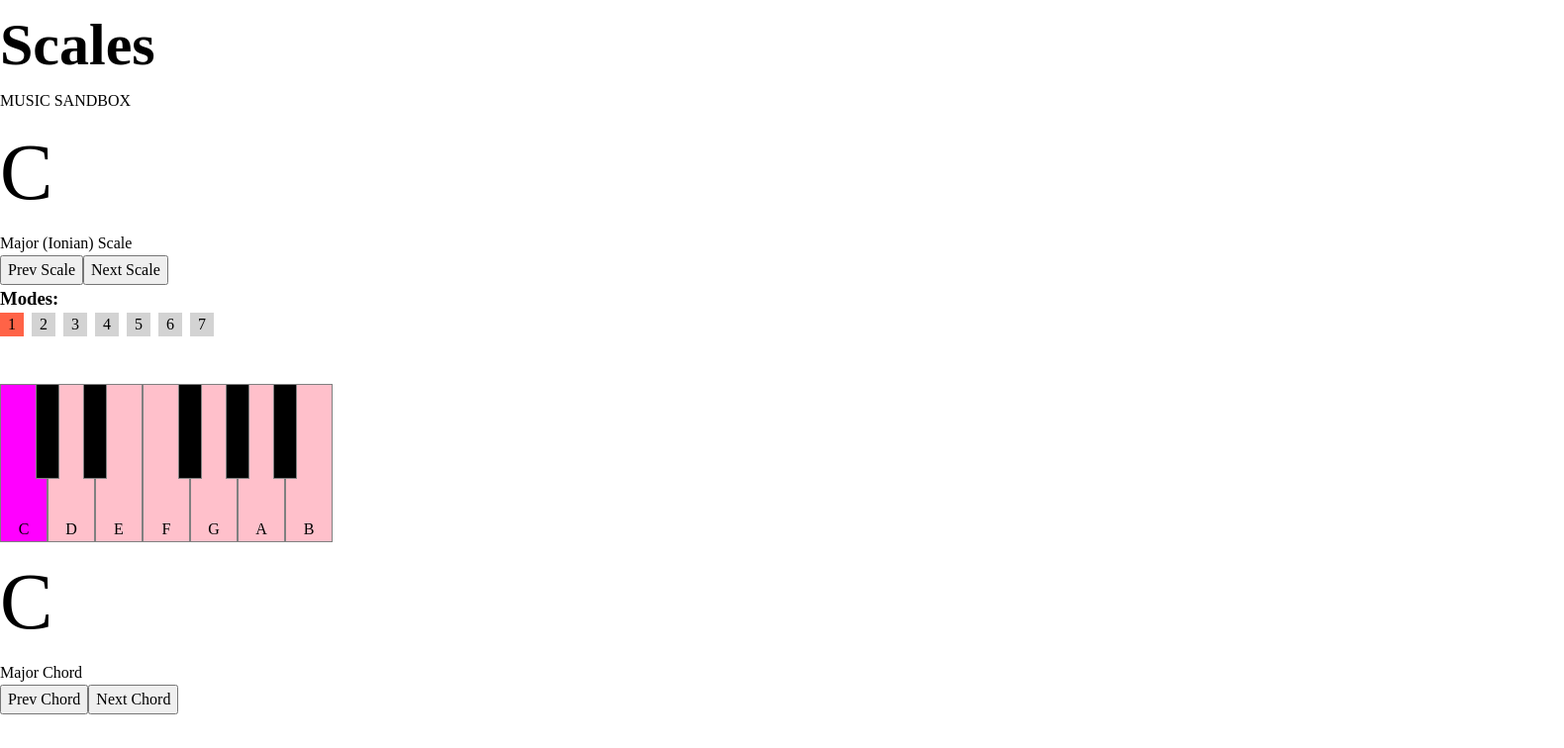
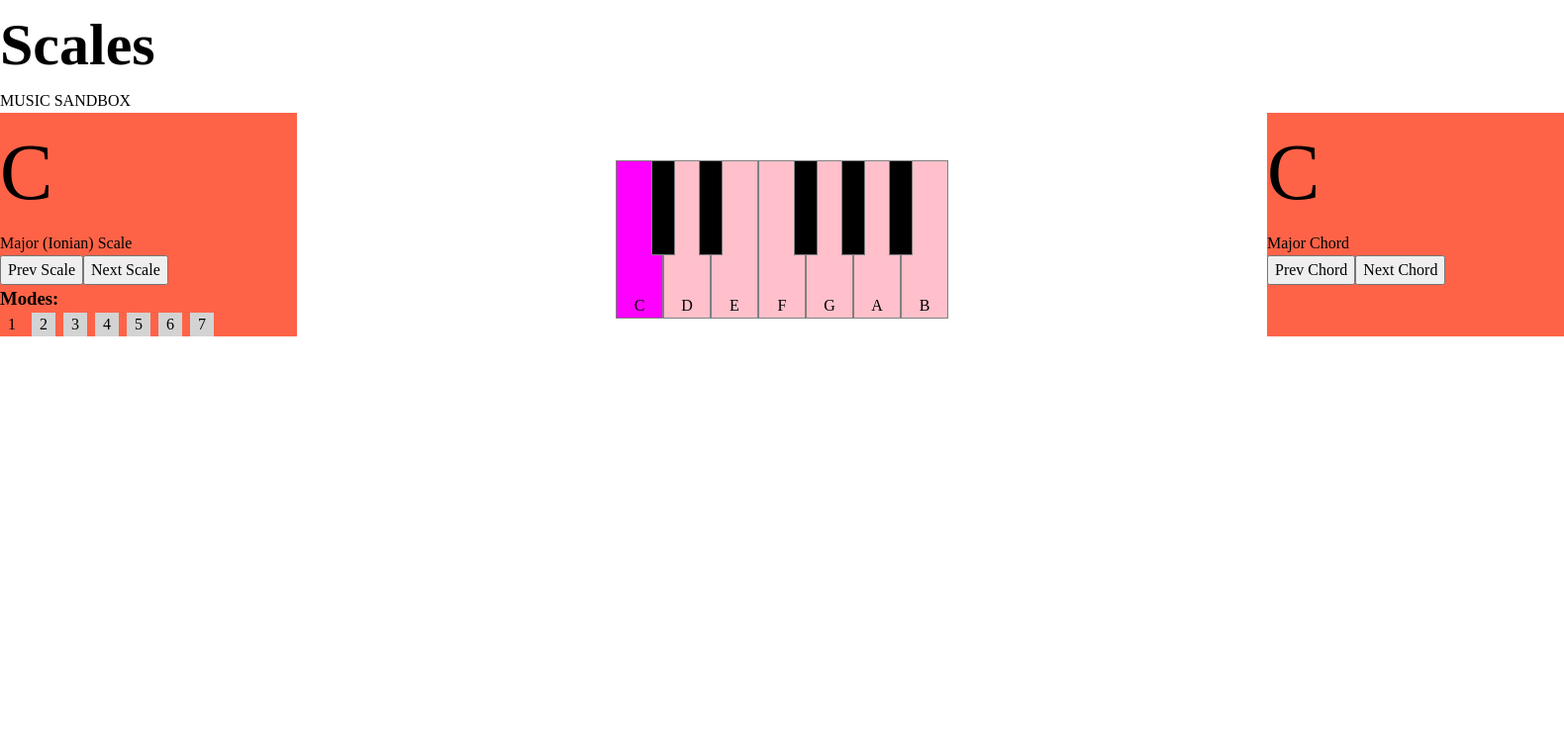
Before and after one commit to RonnyPumaricra/music-sandbox, a React (Vite) app: page / in a window 1280 px wide. Shown: the top 756 px of the page at 99% size, 1580 px wide, since content can reach past the window. Built offline with nearby package versions, Linux system fonts and the light colour scheme.

Commit message:
Adding highlighting colours

```diff
--- a/src/Components/ChordsSandbox.jsx
+++ b/src/Components/ChordsSandbox.jsx
@@ -1,6 +1,6 @@
 import { useContext } from "react"
 import { chromaticNotes, musicChords } from "../MusicTheory"
-import { ChordDistributionContext, ChordRootNoteContext } from "../App"
+import { ChordDistributionContext, ChordRootNoteContext, PageIndexContext } from "../App"
 import styled from "styled-components"
 
 export function ChordsSandbox({
@@ -8,12 +8,14 @@ export function ChordsSandbox({
   setChordExtraNotes,
 }) {
 
+  const pageIndex = useContext(PageIndexContext)
+
   const chordRootNote = useContext(ChordRootNoteContext)
   const chordDistribution = useContext(ChordDistributionContext)
 
   const currentChord = musicChords[chordDistribution]
 
-  return <div>
+  return <Wrapper $active={pageIndex === 1}>
     <RootNote>
       {chromaticNotes[chordRootNote]}
     </RootNote>
@@ -30,8 +32,16 @@ export function ChordsSandbox({
     >
       Next Chord
     </Next>
-  </div>
+  </Wrapper>
 }
+
+const Wrapper = styled.div`
+  background: tomato;
+  width: 300px;
+  /* margin-right: {p => p.$active ? "0" : "-300px"}; */
+  margin-right: -300px;
+`
+
 
 
 const RootNote = styled.div`
--- a/src/Components/MusicSandbox.jsx
+++ b/src/Components/MusicSandbox.jsx
@@ -1,7 +1,8 @@
 import { useContext } from "react";
 import { ChordsSandbox } from "./ChordsSandbox";
 import { ScalesSandbox } from "./ScalesSandbox";
-// import { PageIndexContext, RootNoteContext, ScaleDistributionContext, ScaleModeContext } from "../App";
+import styled from "styled-components";
+import { PageIndexContext } from "../App";
 
 export function MusicSandbox({
   setRootNote,
@@ -11,12 +12,12 @@ export function MusicSandbox({
   children
 }) {
 
-  // const pageIndex = useContext(PageIndexContext)
+  const pageIndex = useContext(PageIndexContext)
   // const rootNote = useContext(RootNoteContext)
   // const scaleDistribution = useContext(ScaleDistributionContext)
   // const scaleMode = useContext(ScaleModeContext)
 
-  return <div>
+  return <Wrapper $index={pageIndex}>
     <ScalesSandbox
       setRootNote={setRootNote}
       setScaleDistribution={setScaleDistribution}
@@ -26,5 +27,11 @@ export function MusicSandbox({
     <ChordsSandbox
       setChord={setChord}
     />
-  </div>
+  </Wrapper>
 }
+
+const Wrapper = styled.div`
+  display: flex;
+  translate: ${p => p.$index * -300 + "px"} 0;
+  transition: translate 200ms;
+`
--- a/src/Components/PianoFragment.jsx
+++ b/src/Components/PianoFragment.jsx
@@ -80,6 +80,11 @@ export function PianoFragment({
 const PianoWrapper = styled.div`
   display: flex;
   margin-top: 3rem;
+
+  margin-left: auto;
+  margin-right: auto;
+
+  /* flex: 1; */
 `
 
 const StyledWhiteKey = styled.div`
--- a/src/Components/ScalesSandbox.jsx
+++ b/src/Components/ScalesSandbox.jsx
@@ -1,6 +1,6 @@
 import { useContext } from "react"
 import styled from "styled-components"
-import { ScaleRootNoteContext, ScaleDistributionContext, ScaleModeContext } from "../App"
+import { ScaleRootNoteContext, ScaleDistributionContext, ScaleModeContext, PageIndexContext } from "../App"
 import { chromaticNotes, musicKeys } from "../MusicTheory"
 
 export function ScalesSandbox({
@@ -10,6 +10,7 @@ export function ScalesSandbox({
 
 }) {
 
+  const pageIndex = useContext(PageIndexContext)
   const rootNote = useContext(ScaleRootNoteContext)
   const scaleDistribution = useContext(ScaleDistributionContext)
   const scaleMode = useContext(ScaleModeContext)
@@ -33,7 +34,7 @@ export function ScalesSandbox({
     setScaleMode(0)
   }
 
-  return <div>
+  return <Wrapper $active={pageIndex === 0}>
     <RootNote>
       {chromaticNotes[rootNote]}
     </RootNote>
@@ -75,8 +76,15 @@ export function ScalesSandbox({
     </div>
 
 
-  </div>
+  </Wrapper>
 }
+
+const Wrapper = styled.div`
+  background: tomato;
+  width: 300px;
+  /* margin-left: {p => p.$active ? "0" : "-300px"}; */
+`
+
 
 const RootNote = styled.div`
   font-size: 5rem;
--- a/src/MusicTheory.js
+++ b/src/MusicTheory.js
@@ -13,6 +13,26 @@ export const musicKeys = [
       "Mixolydian",
       "Minor (Aeolian)",
       "Locrian"
+    ]
+  },
+  {
+    distribution: [0, 2, 3, 5, 7, 8, 11],
+    modes: [
+      "Harmonic Minor",
+      null,
+      null,
+      null,
+      "Phrygian Dominant",
+    ]
+  },
+  {
+    distribution: [0, 2, 4, 7, 9],
+    modes: [
+      "Major Pentatonic",
+      null,
+      null,
+      null,
+      "Minor Pentatonic",
     ]
   },
   {
--- a/src/reset.css
+++ b/src/reset.css
@@ -61,3 +61,8 @@ h6 {
 #__next {
   isolation: isolate;
 }
+
+/* Custom */
+body {
+  overflow: hidden;
+}
```
